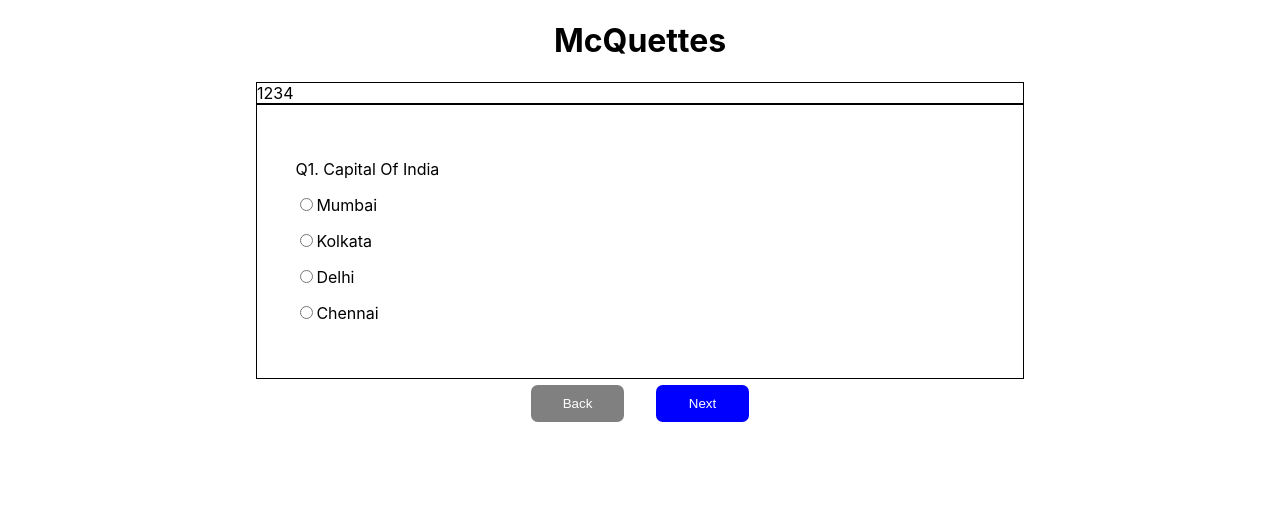
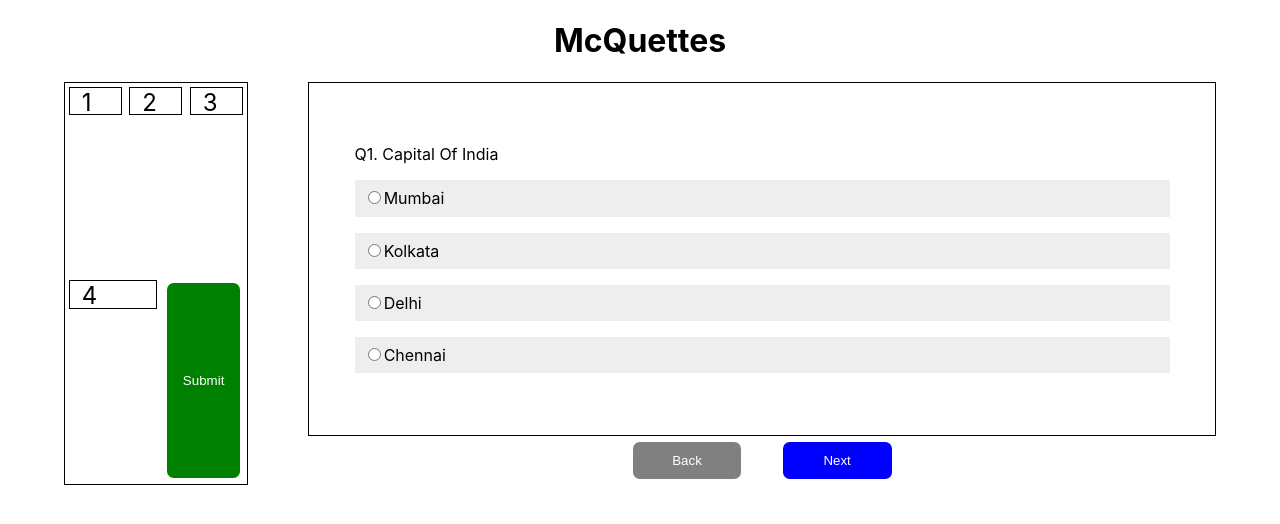
Before and after one commit to techhandler/McQuettes, a React (Create React App) app: page / in a window 1280 px wide. Shown: the top 524 px of the page. Built offline with nearby package versions, Linux system fonts and the light colour scheme.

Commit message:
remedies

```diff
--- a/src/App.css
+++ b/src/App.css
@@ -11,8 +11,20 @@ button {
     width: 40%;
     padding: .8em;
     outline: none;
+    cursor: pointer;
 }
 
 button:hover {
     box-shadow: 0 0 5px 0 #000;
 }
+
+.options-label{
+    background:#eee;
+    padding:1%;
+    cursor:pointer
+}
+
+.options-label:hover{
+    background:#888;
+    color:white;
+}
--- a/src/App.js
+++ b/src/App.js
@@ -19,19 +19,21 @@ class App extends Component {
   }
 
   handlePanelClick(selectedQues) {
-    console.log("selectedQues", selectedQues);
-    this.setState({selectedQues});
+    this.setState({ selectedQues });
   }
 
   render() {
-    console.log("sss", this.state.question);
+    // console.log("sss", this.state.question);
     return (
       <div className="App">
-        <div style={{ width: "60%", margin: "auto" }}>
+        <div style={{ width: "90%", margin: "auto" }}>
           <h1 style={{ textAlign: "center" }}>McQuettes</h1>
-          <div style={{ border: "1px solid black" }}>
-            <QuesPanel data={this.state.question} handlePanelClick={a => this.handlePanelClick(a)}/>
-          </div>
+
+          <div style={{ display: 'flex' }}>
+            <QuesPanel data={this.state.question} handlePanelClick={a => this.handlePanelClick(a)} handleSubmit={()=>this.handleSubmit()}/>
+            <div style={{ flex: 1 }}/>
+            <div style={{ flex: 15 }}>
+
               <Question
                 data={this.state.question[this.state.selectedQues]}
                 selectedQues={this.state.selectedQues}
@@ -53,7 +55,10 @@ class App extends Component {
                 >
                   Next
                 </button>) ||
-            <button style={{ float: "right", background: "green" }} onClick={() => this.handleSubmit()}>Submit</button>}
+                <button style={{ float: "right", background: "green" }} onClick={() => this.handleSubmit()}>
+                  Submit</button>}
+              </div>
+            </div>
           </div>
         </div>
       </div>
--- a/src/components/QuesPanel.js
+++ b/src/components/QuesPanel.js
@@ -3,32 +3,44 @@ import React, { Component } from "react";
 export default class QuestionPanel extends Component {
   render() {
     let { data } = this.props;
-    console.log("data", data);
     return (
-      <div>
+      <div style={{ border: "1px solid black", flex : 3,display:"flex", flexWrap: "wrap"}}>
         {data &&
           data.map((a, i) => (
             <span
+              key={i}
               style={a.selectedAns >= 0 ? style.attempted : style.notAttempted}
               onClick={() => this.props.handlePanelClick(i)}
             >
               {i + 1}
             </span>
           ))}
+        <button style={{ background: "green" }} onClick={() => this.props.handleSubmit()}>
+          Submit</button>
       </div>
     );
   }
 }
 
+
+let defaultS = {
+  cursor: "pointer",
+  padding: "0 .5em",
+  border : "1px solid black",
+  margin: "2%",
+  fontSize : "1.5em",
+  height:"1.1em",
+  flex:1
+};
+
 let style = {
   attempted: {
-    background: "green",
-    color: "white",
-    cursor: "pointer",
-    padding: "0 .5em"
+    ...defaultS,
+    background: "blue",
+    color: "white"
   },
   notAttempted: {
-    background: "white",
-    cursor: "pointer"
+    ...defaultS,
+    background: "white"
   }
 };
--- a/src/components/Question.js
+++ b/src/components/Question.js
@@ -6,15 +6,15 @@ export default class Question extends Component {
     return (
       <div style={{ border: '1px solid black', padding:"5%" }} key={selectedQues}>
         <p><span>Q{selectedQues + 1}. </span><span>{data.question}</span></p>
-        {data.options.map((a, i) => <p><input
+        {data.options.map((a, i) => <p className="options-label" onClick={() => {
+          selectAns({ selectedQues, selectedAns: i })
+        }}><input
           type="radio"
           name="ans"
           id={i}
           value={a}
-          onClick={() => {
-            selectAns({ selectedQues, selectedAns: i })
-          }}
           checked={data.selectedAns === i}
+          style={{backgroundColor:"white"}}
         />{a}</p>)}
         {/*<p>{JSON.stringify(this.props)}</p>*/}
       </div>
```
Lines whose indentation alone changed are shown as unchanged.
